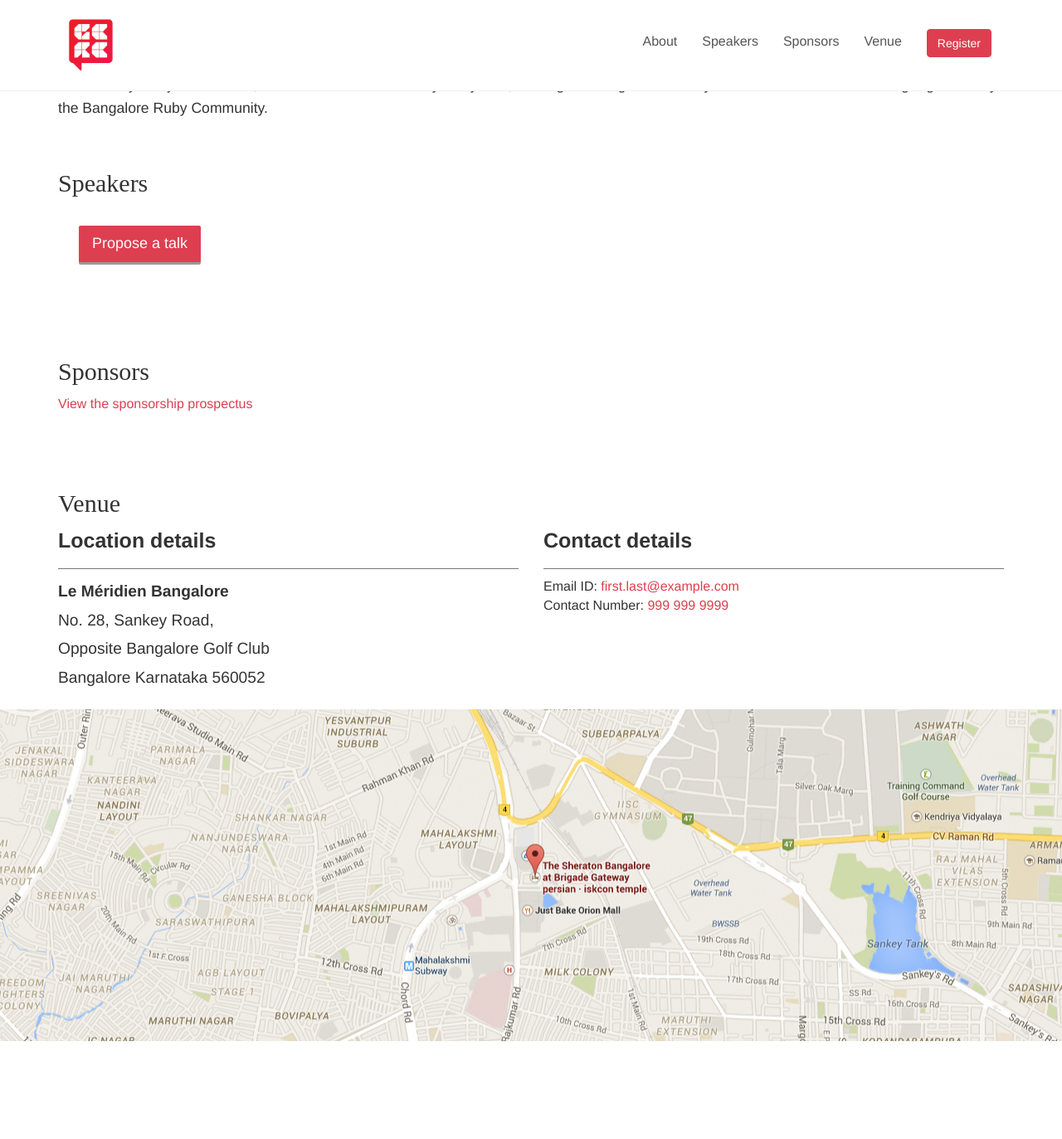
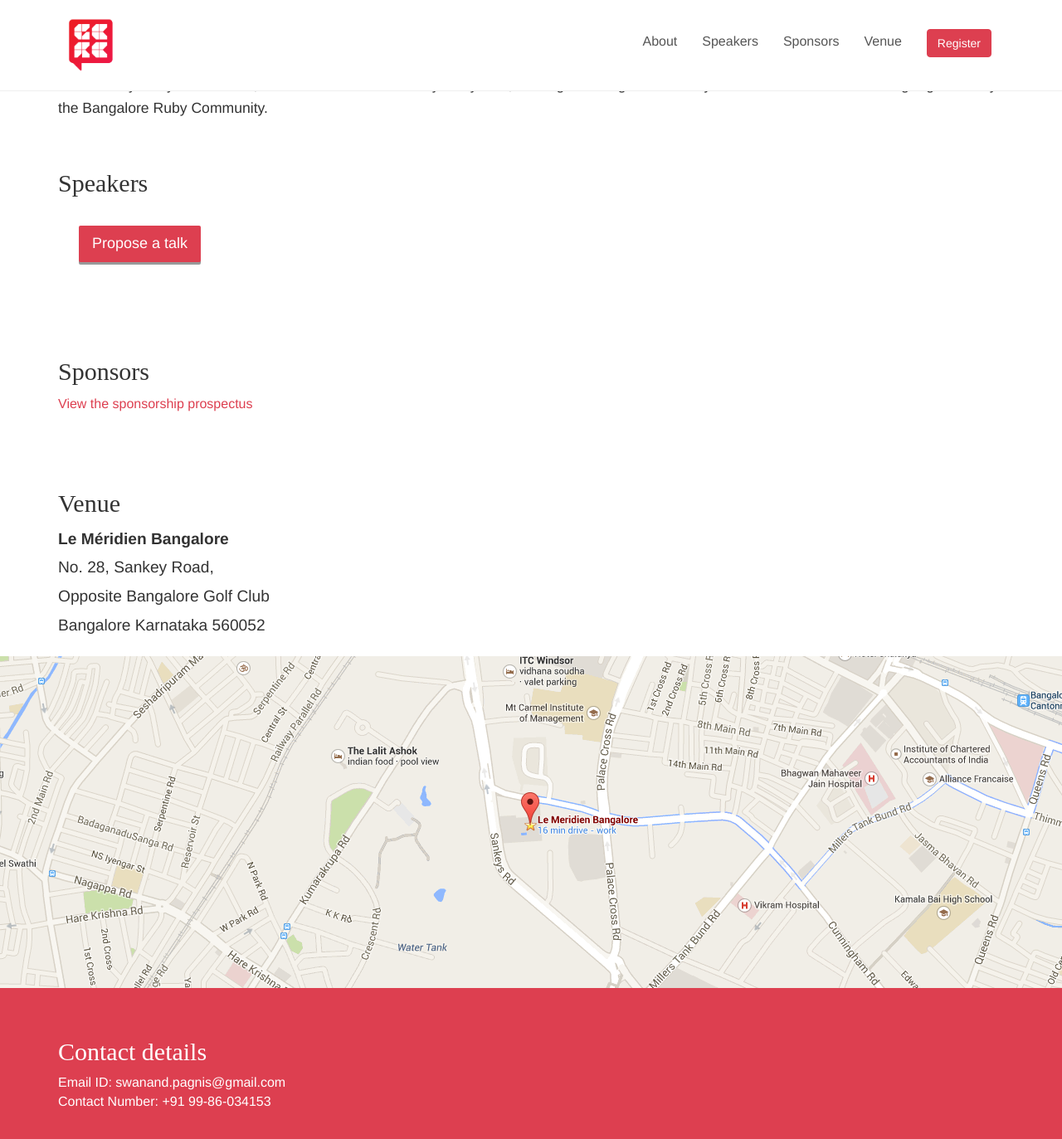
Before and after one commit to GardenCityRuby/GCRC2015, a Jekyll site: the page built from index.html, in a window 1280 px wide and 1400 px high, scrolled down 615 px. Shown: the top 1373 px of the window at 83% size. Built offline with Jekyll 4.4.1, drawn with Linux system fonts in a browser that asks for light colours; before the commit the page ends 1900 px from its top, so only the background shows below that.

Commit message:
Add footer; update map location
- Change map location to Le Meridien
- Add footer with contact links for now

```diff
--- a/css/styles.scss
+++ b/css/styles.scss
@@ -23,7 +23,9 @@ body {
   line-height: 1.6;
 }
 
-h1, h2 { font-family: 'Abril Fatface'; }
+h1, h2 {
+  font-family: 'Abril Fatface';
+}
 
 h1 { font-size: 2.5em; }
 p  { font-size: 1.1em; }
@@ -163,15 +165,19 @@ section {
 }
 
 .venue {
+  margin-bottom: 0;
+
   .row {
     margin-top: -15px;
   }
+
   h3 {
     font-size: 25px;
     font-weight: 600;
     border-bottom: 1px solid #777;
     padding-bottom: 20px;
   }
+
   address {
     p {
       font-size: 1.2em;
@@ -184,7 +190,22 @@ section {
     display:block;
     min-height:400px;
     max-height:500px;
-    background: url('../images/sample_map.jpg');
+    background: url('../images/lemerdien_location.png');
     background-position: center;
+    margin-bottom: 0;
   }
 }
+
+footer {
+  padding: 40px;
+  background: $brand-primary;
+  color: white;
+
+  a {
+    color: white;
+
+    &:hover {
+      color: darken(#fff, 10%);
+    }
+  }
+}
--- a/index.html
+++ b/index.html
@@ -96,24 +96,14 @@ layout: default
 <section class="venue" id="venue">
   <div class="container">
     <h2 class="section-title">Venue</h2>
-    <div class="row">
-      <div class="col-md-6 col-sm-12 col-xs-12 location">
-        <h3>Location details</h3>
+    <p>
     <address>
       <p><strong>Le Méridien Bangalore</strong></p>
       <p>No. 28, Sankey Road,</p>
       <p>Opposite Bangalore Golf Club</p>
       <p>Bangalore Karnataka 560052</p>
     </address>
-      </div>
-      <div class="col-md-6 col-sm-12 col-xs-12 contact">
-        <h3>Contact details</h3>
-        <address>
-          Email ID: <a href="mailto:first.last@example.com">first.last@example.com</a><br>
-          Contact Number: <a href="tel:+919999999999">999 999 9999</a>
-        </address>
-      </div>
-    </div>
+    </p>
   </div>
   <a href="https://maps.google.com" class="map jumbotron">
   </a>
@@ -121,5 +111,15 @@ layout: default
 
 <!-- footer -->
 <footer>
-
+  <div class="container">
+    <div class="row">
+      <div class="col-md-4">
+        <h2>Contact details</h2>
+        <address>
+          Email ID: <a href="mailto:swanand.pagnis@gmail.com">swanand.pagnis@gmail.com</a><br>
+          Contact Number: <a href="tel:+919986034153<">+91 99-86-034153</a>
+        </address>
+      </div>
+    </div>
+  </div>
 </footer>
```
Also changed, not shown: images/lemerdien_location.png (added). Lines whose indentation alone changed are shown as unchanged.
